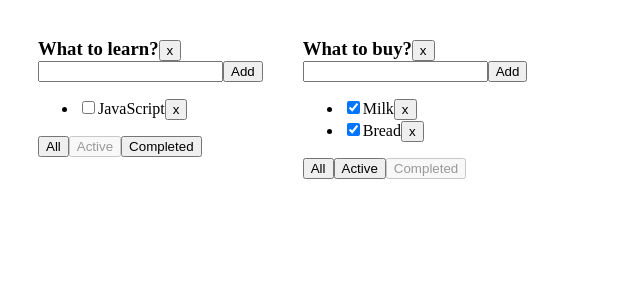
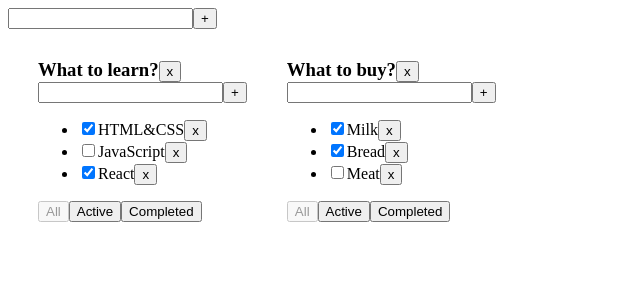
Before and after one commit to mdpalkin/Memento, a React (Vite) app: page / in a window 1280 px wide. Shown: the top 300 px of the page, without its empty margins (0-640 px from the left). Built offline with nearby package versions, Linux system fonts and the light colour scheme.

Commit message:
EditableSpan, AddItemForm, add todos

```diff
--- a/src/App.tsx
+++ b/src/App.tsx
@@ -1,7 +1,8 @@
 import './App.css'
-import {Todolist} from "./Todolist.tsx";
+import {TaskType, Todolist} from "./Todolist.tsx";
 import {useState} from "react";
 import {v1} from "uuid";
+import {AddItemForm} from "./components/AddItemForm.tsx";
 
 export const App = () => {
 
@@ -9,11 +10,11 @@ export const App = () => {
     const todolistId2 = v1()
 
     const [todolists, setTodolists] = useState<TodolistType[]>([
-        {id: todolistId1, title: 'What to learn?', filter: 'active'},
-        {id: todolistId2, title: 'What to buy?', filter: 'completed'}
+        {id: todolistId1, title: 'What to learn?', filter: 'all'},
+        {id: todolistId2, title: 'What to buy?', filter: 'all'}
     ])
 
-    const [tasks, setTasks] = useState({
+    const [tasks, setTasks] = useState<TasksStateType>({
         [todolistId1]: [
             {id: v1(), title: "HTML&CSS", isDone: true},
             {id: v1(), title: "JavaScript", isDone: false},
@@ -26,9 +27,11 @@ export const App = () => {
         ],
     })
     const removeTask = (todolistId: string, taskId: string) => {
-        setTasks({...tasks,
-            [todolistId]:  tasks[todolistId].filter(task =>
-                task.id !== taskId)})
+        setTasks({
+            ...tasks,
+            [todolistId]: tasks[todolistId].filter(task =>
+                task.id !== taskId)
+        })
     }
     const changeFilter = (todolistId: string, filter: FilterValues) => {
         setTodolists(todolists.map(todolist =>
@@ -39,8 +42,10 @@ export const App = () => {
         setTasks({...tasks, [todolistId]: [newTask, ...tasks[todolistId]]})
     }
     const changeStatus = (todolistId: string, taskId: string) => {
-        setTasks({...tasks, [todolistId]: tasks[todolistId].map(task =>
-                task.id === taskId ? {...task, isDone: !task.isDone} : task)})
+        setTasks({
+            ...tasks, [todolistId]: tasks[todolistId].map(task =>
+                task.id === taskId ? {...task, isDone: !task.isDone} : task)
+        })
     }
 
     const removeTodolist = (todolistId: string) => {
@@ -50,8 +55,31 @@ export const App = () => {
         setTasks(tasksCopy)
     }
 
+    const addTodolist = (title: string) => {
+        const newTodolist: TodolistType = {id: v1(), title, filter: 'all'}
+        setTodolists([...todolists, newTodolist])
+        setTasks({...tasks, [newTodolist.id]: []})
+
+    }
+
+    const changeTaskTitle = (todolistId: string, taskId: string, newTitle: string) => {
+        setTasks({...tasks, [todolistId]: tasks[todolistId].map(task =>
+            task.id === taskId
+                ? {...task, title: newTitle}
+                : task) })
+    }
+
+    const changeTodolistTitle = (todolistId: string, newTitle: string) => {
+        setTodolists(todolists.map(todolist =>
+            todolist.id === todolistId
+                ? {...todolist, title: newTitle}
+                : todolist ))
+    }
+
 
     return (
+        <div>
+            <AddItemForm callback={addTodolist}/>
             <div className={'App'}>
                 {todolists.map(todolist => {
 
@@ -75,15 +103,23 @@ export const App = () => {
                         filter={todolist.filter}
                         todolistId={todolist.id}
                         removeTodolist={removeTodolist}
+                        changeTaskTitle={changeTaskTitle}
+                        changeTodolistTitle={changeTodolistTitle}
                     />
                 })}
+            </div>
         </div>
     )
 }
 
 export type FilterValues = 'all' | 'active' | 'completed'
+
 type TodolistType = {
     id: string
     title: string
     filter: FilterValues
 }
+
+type TasksStateType = {
+    [key: string]: TaskType[]
+}
--- a/src/Todolist.tsx
+++ b/src/Todolist.tsx
@@ -1,50 +1,34 @@
 import {FilterValues} from "./App.tsx";
-import {ChangeEvent, KeyboardEvent, useState} from "react";
 import './styles/styles.css'
+import {AddItemForm} from "./components/AddItemForm.tsx";
+import {EditableSpan} from "./components/EditableSpan.tsx";
+
 export const Todolist = (props: Props) => {
-
-    const [newTaskTitle, setNewTaskTitle] = useState('')
-    const [error, setError] = useState<string | null>(null)
-
-    const addTask = () => {
-
-        const cutNewTaskTitle = newTaskTitle.trim()
-
-        if (cutNewTaskTitle !== '') {
-            props.addTask(props.todolistId, cutNewTaskTitle)
-            setNewTaskTitle('')
-        } else {
-            setError('Title is required')
-        }
-    }
-    const onKeyPressHandler = (e: KeyboardEvent<HTMLInputElement>) => {
-        if (e.key === 'Enter') addTask()
+    const addTaskHandler = (title: string) => {
+        props.addTask(props.todolistId, title)
     }
 
     const onAllClickHandler = () => props.changeFilter(props.todolistId, 'all')
-    const onActiveClickHandler = () => props.changeFilter(props.todolistId,'active')
-    const onCompletedClickHandler = () => props.changeFilter(props.todolistId,'completed')
+    const onActiveClickHandler = () => props.changeFilter(props.todolistId, 'active')
+    const onCompletedClickHandler = () => props.changeFilter(props.todolistId, 'completed')
 
     const removeTodolist = () => {
         props.removeTodolist(props.todolistId)
     }
-    const onNewTitleChangeHandler = (event: ChangeEvent<HTMLInputElement>) => {
-        setNewTaskTitle(event.currentTarget.value)
-        setError(null)
+
+    const changeTodolistTitleHandler = (newTitle: string) => {
+        props.changeTodolistTitle(props.todolistId, newTitle)
     }
     return (
         <div>
-            <h3 style={{display: 'inline'}}>{props.title}</h3><button onClick={removeTodolist}>x</button>
-                <div>
-                <input
-                    onChange={onNewTitleChangeHandler}
-                    value={newTaskTitle}
-                    onKeyDown={onKeyPressHandler}
-                    className={error ? 'error' : ''}
+            <h3 style={{display: 'inline'}}>
+                <EditableSpan
+                    title={props.title}
+                    onChange={changeTodolistTitleHandler}
                 />
-                <button onClick={addTask}>Add</button>
-                {error && <div className={'error-message'}>{error}</div>}
-            </div>
+            </h3>
+            <button onClick={removeTodolist}>x</button>
+            <AddItemForm callback={addTaskHandler}/>
             <ul>
                 {props.tasks.map(task => {
 
@@ -56,16 +40,26 @@ export const Todolist = (props: Props) => {
                         props.changeStatus(props.todolistId, task.id)
                     }
 
+                    const changeTaskTitleHandler = (newTitle: string) => {
+                        props.changeTaskTitle(props.todolistId, task.id, newTitle)
+                    }
+
                     return <li key={task.id}>
                         <input type="checkbox" onChange={onChangeStatusHandler} checked={task.isDone}/>
-                        <span>{task.title}</span>
+                        <EditableSpan title={task.title} onChange={changeTaskTitleHandler}/>
                         <button onClick={onRemoveHandler}>x</button>
-                    </li>})}
+                    </li>
+                })}
             </ul>
             <div>
-                <button onClick={onAllClickHandler} className={props.filter === 'all' ? 'active-filter': ''}>All</button>
-                <button onClick={onActiveClickHandler} className={props.filter === 'active' ? 'active-filter': ''}>Active</button>
-                <button onClick={onCompletedClickHandler} className={props.filter === 'completed' ? 'active-filter': ''}>Completed</button>
+                <button onClick={onAllClickHandler} className={props.filter === 'all' ? 'active-filter' : ''}>All
+                </button>
+                <button onClick={onActiveClickHandler}
+                        className={props.filter === 'active' ? 'active-filter' : ''}>Active
+                </button>
+                <button onClick={onCompletedClickHandler}
+                        className={props.filter === 'completed' ? 'active-filter' : ''}>Completed
+                </button>
             </div>
         </div>
     )
@@ -79,6 +73,8 @@ type Props = {
     addTask: (todolistId: string, title: string) => void
     changeStatus: (todolistId: string, taskId: string) => void
     removeTodolist: (todolistId: string) => void
+    changeTaskTitle: (todolistId: string, taskId: string, newTitle: string) => void
+    changeTodolistTitle: (todolistId: string, newTitle: string) => void
     filter: FilterValues
     todolistId: string
 }
--- /dev/null
+++ b/src/components/AddItemForm.tsx
@@ -0,0 +1,48 @@
+import {ChangeEvent, KeyboardEvent, useState} from "react";
+import '../styles/styles.css'
+
+export const AddItemForm = (props: Props) => {
+
+    const [text, setText] = useState('')
+
+    const [error, setError] = useState<string | null>(null)
+
+    const onNewTitleChangeHandler = (event: ChangeEvent<HTMLInputElement>) => {
+        setText(event.currentTarget.value)
+        setError(null)
+    }
+
+    const callBackHandler = () => {
+
+        const cutTitle = text.trim()
+
+        if (cutTitle !== '') {
+            props.callback(cutTitle)
+            setText('')
+        } else {
+            setError('Title is required')
+        }
+    }
+
+    const onKeyPressHandler = (e: KeyboardEvent<HTMLInputElement>) => {
+        if (e.key === 'Enter') callBackHandler()
+    }
+
+
+    return (
+        <div>
+            <input
+                onChange={onNewTitleChangeHandler}
+                value={text}
+                onKeyDown={onKeyPressHandler}
+                className={error ? 'error' : ''}
+            />
+            <button onClick={callBackHandler}>+</button>
+            {error && <div className={'error-message'}>{error}</div>}
+        </div>
+    )
+}
+
+type Props = {
+    callback: (text: string) => void
+}
--- /dev/null
+++ b/src/components/EditableSpan.tsx
@@ -0,0 +1,35 @@
+import {ChangeEvent, useState} from "react";
+
+export const EditableSpan = (props: Props) => {
+
+    const [text, setText] = useState('')
+    const [editMode, setEditMode] = useState(false)
+
+    const activateViewMode = () => {
+        setEditMode(true)
+        setText(props.title)
+    }
+    const onBlurHandler = () => {
+        setEditMode(false)
+        props.onChange(text)
+    }
+
+    const textHandler = (event: ChangeEvent<HTMLInputElement>) => {
+        setText(event.currentTarget.value)
+    }
+
+
+    return (
+        <>
+            {editMode
+                ? <input value={text} autoFocus onChange={textHandler} onBlur={onBlurHandler}/>
+                : <span onDoubleClick={activateViewMode}>{props.title}</span>
+            }
+        </>
+    )
+}
+
+type Props = {
+    title: string
+    onChange: Function
+}
```
Lines whose indentation alone changed are shown as unchanged.
